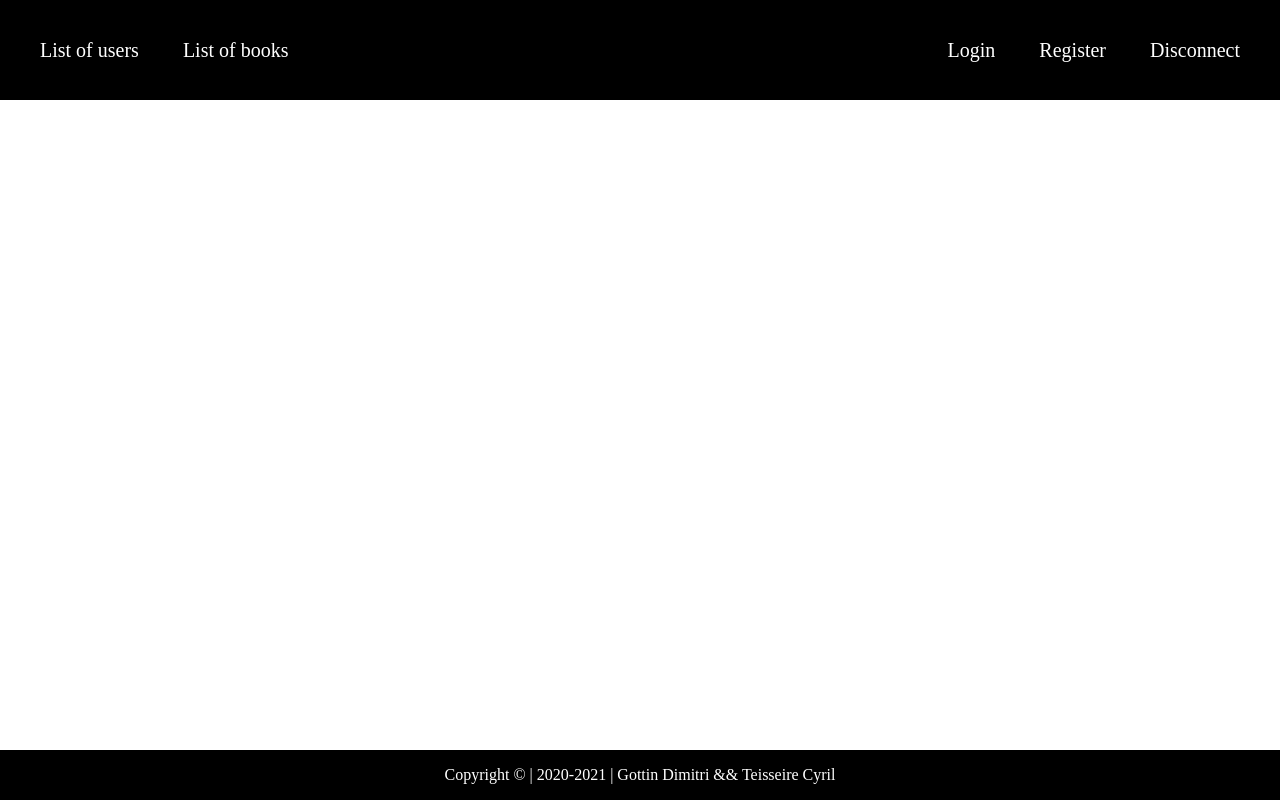
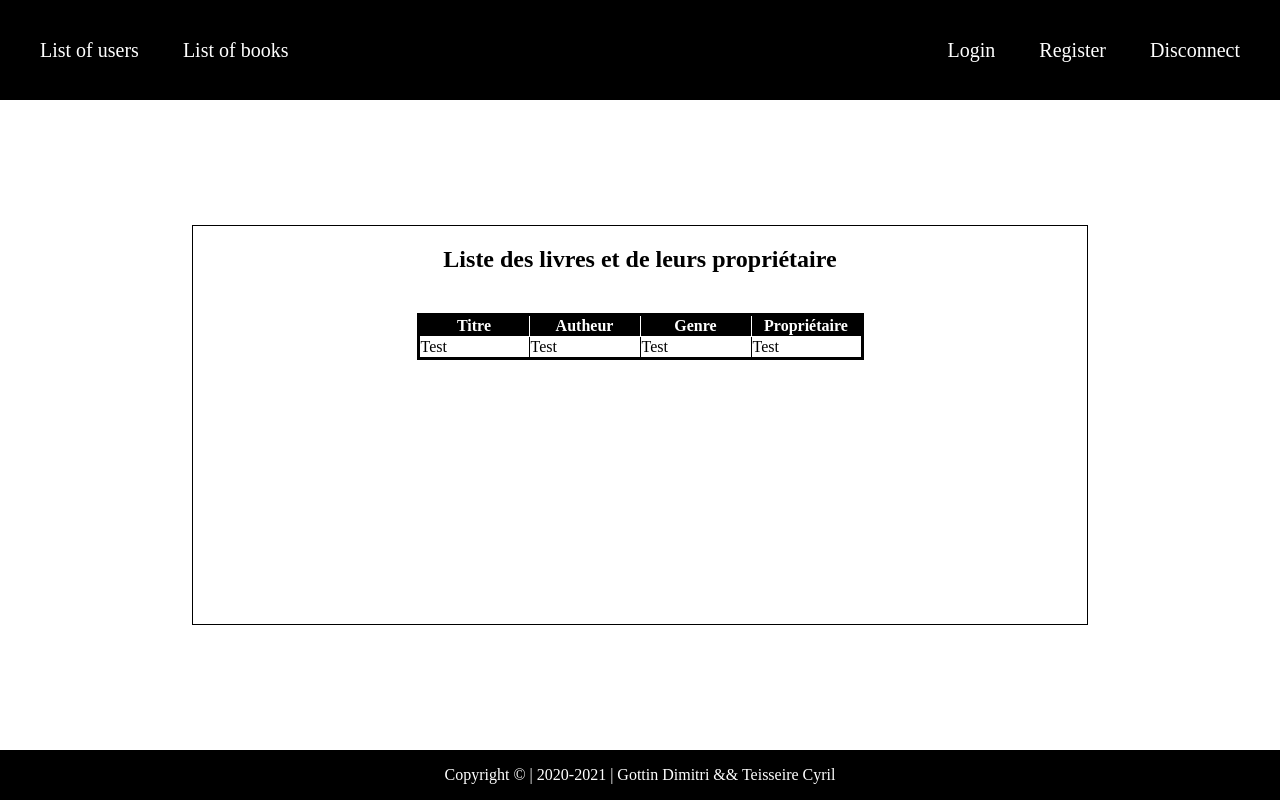
Before and after one commit to TeisseireC/booksMVC, a PHP site: page /Vues/booksList.php in a window 1280 px wide. Run offline with PHP 8.4, Linux system fonts and the light colour scheme.

Commit message:
BooksList template

```diff
--- a/Controleur/controleur.php
+++ b/Controleur/controleur.php
@@ -18,7 +18,6 @@
 
             include 'Vues/booksList.php';
         }else{
-            include
         }
     }
 
--- a/Styles/style.css
+++ b/Styles/style.css
@@ -11,6 +11,15 @@ html, body{
 * {
     -moz-box-sizing: border-box;
     box-sizing: border-box;
+}
+
+.container{
+    display: flex;
+    flex-direction: column;
+    vertical-align: center;
+    align-items: center;
+    justify-content: space-between;
+    min-height: 100vh;
 }
 
 /* START HEADER */
@@ -41,10 +50,8 @@ html, body{
 
 /* START FOOTER */
 footer{
-    position: absolute;
-    bottom: 0;
-    right: 0;
-    left: 0;
+    position: relative;
+    width: 100%;
     height: 50px;
     background-color: black;
     color: white;
@@ -54,15 +61,58 @@ footer{
 
 /* START DISCONNECT */
 .section-disconnect{
-    position: absolute;
-    margin: auto;
-    top: 0;
-    right: 0;
-    bottom: 0;
-    left: 0;
+    position: relative;
     width: 50%;
     height: 50vh;
     text-align: center;
     border: 1px solid black;
+    overflow-y: auto;
+}
+.section-disconnect input{
+    margin-top: 20px;
+}
+.section-disconnect label{
+    font-size: 25px;
+}
+.section-disconnect .radio-button{
+    width: 25px;
+    height: 25px;
+}
+.section-disconnect #submit{
+    margin-top: 40px;
+    font-size: 20px;
+    height: 30px;
+    width: 100px;
 }
 /* END DISCONNECT */
+
+.section-books{
+    position: relative;
+    display: flex;
+    flex-direction: column;
+    align-items: center;
+    width: 70%;
+    min-height: 50vh;
+    text-align: center;
+    border: 1px solid black;
+}
+.section-books table{
+    margin: 20px 0 20px 0;
+    min-width: 50%;
+    background-color: black;
+    border: medium solid black;
+    border-collapse: collapse;
+}
+.section-books th{
+    border: 1px solid white;
+    background-color: black;
+    color: white;
+}
+.section-books td{
+    border: 1px solid black;
+    text-align: left;
+    background-color: white;
+}
+.section-books th,.section-books td{
+    width: 23%;
+}
--- a/Vues/booksList.php
+++ b/Vues/booksList.php
@@ -8,13 +8,44 @@
     <link rel="stylesheet" type="text/css" href="Styles/style.css">
     <title>List of Books</title>
 </head>
+
+<div class="container">
     <?php
         include 'assets/header.php';
     ?>
     <body>
+        <section class="section-books">
+            <h1>Liste des livres et de leurs propriétaire</h1>
 
+            <table>
+                <tr>
+                    <th>Titre</th>
+                    <th>Autheur</th>
+                    <th>Genre</th>
+                    <th>Propriétaire</th>
+                    <?php
+                        // SI connecté et membre OU SI admin <th>Action</th>
+                    ?>
+                </tr>
+
+                <tr>
+                    <td>Test</td>
+                    <td>Test</td>
+                    <td>Test</td>
+                    <td>Test</td>
+                </tr>
+                <?php
+                    // Petit foreach des familles qui fait les 4 premiers <td></td>
+
+                    // Si c'est le proprio du livre  OU l'admin alors ajout du <td>Button pour supprimer</td>
+                    // Sinon ajout de <td></td> (case vide)
+                ?>
+
+            </table>
+        </section>
     </body>
     <?php
         include 'assets/footer.php';
     ?>
+</div>
 </html>
```
Also changed, not shown: Vues/disconnect.php (+9 -5 lines), index.php (+5 -4 lines). Lines whose indentation alone changed are shown as unchanged.
